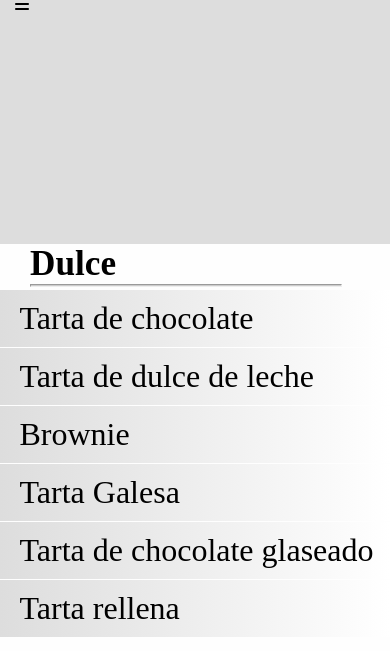
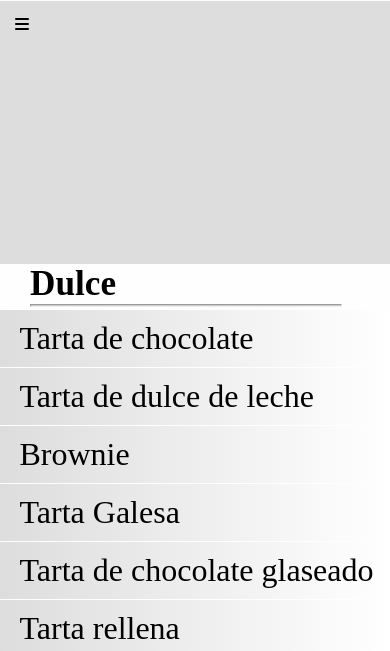
Before and after one commit to MF-Sur/MF-Sur.github.io, a plain HTML site: page index.html in a window 390 px wide. Shown: the part 189-840 px from the top of the page. Drawn offline with Linux system fonts and the light colour scheme; files whose address does not match are found by name.

Commit message:
Mas cambios

```diff
--- a/CSS/estilos_cabecera.css
+++ b/CSS/estilos_cabecera.css
@@ -164,3 +164,13 @@ h1 {
         border-bottom: 1px solid #fff;
     }
 }
+
+
+
+
+
+@media (max-width: 768px) {
+    .menu-items {
+        margin-top: 20px;
+    }
+}
```
